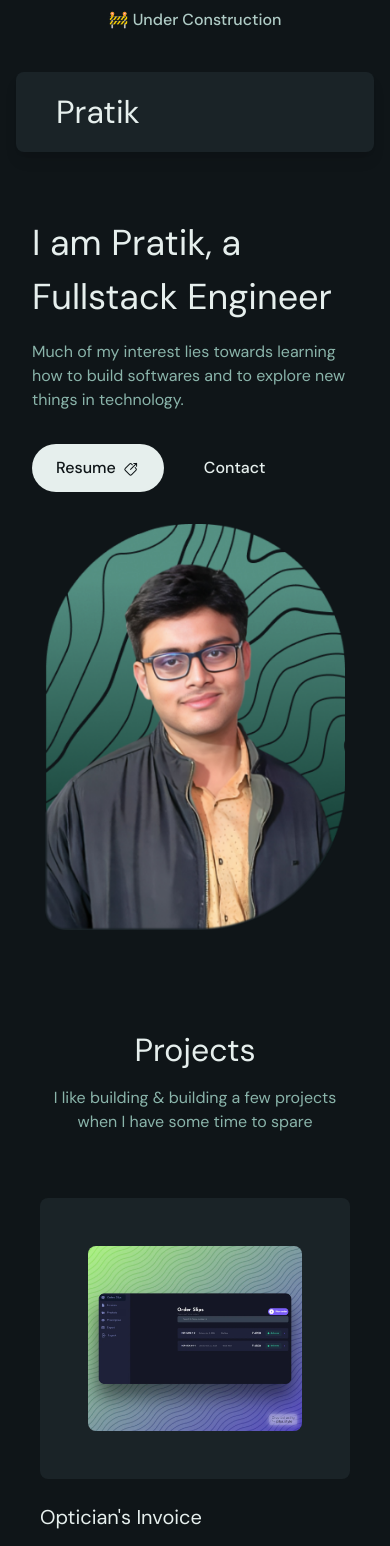
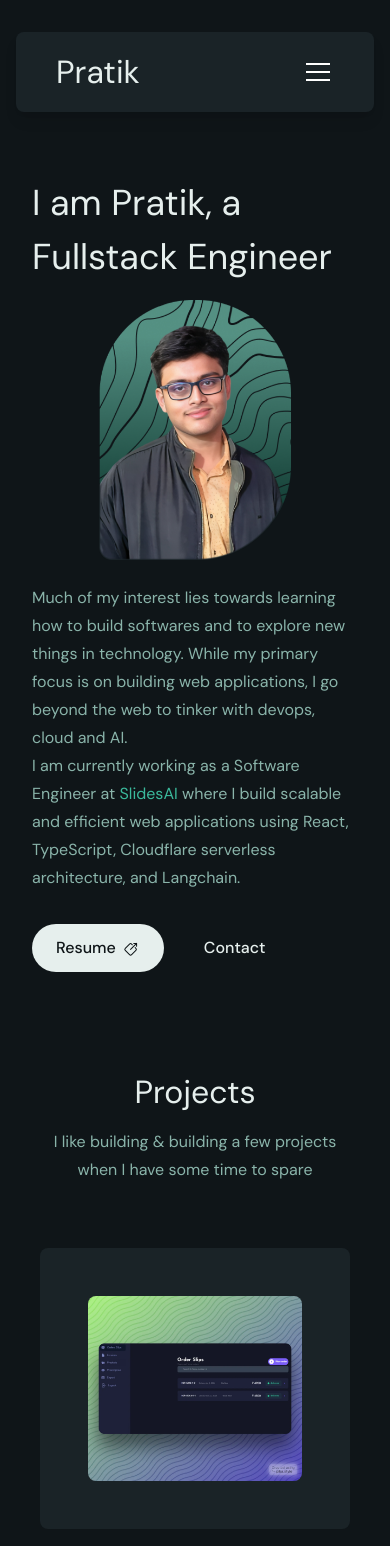
Before and after one commit to pratikdevdas/myportfolio, a Next.js app: page / in a window 390 px wide. Shown: the top 1546 px of the page. Built offline with nearby package versions, Linux system fonts and the light colour scheme.

Commit message:
feat: ✅ improve styles for various screen

```diff
--- a/components/Layout/Hero.tsx
+++ b/components/Layout/Hero.tsx
@@ -14,18 +14,30 @@ const Hero = () => {
   return (
     <section
       ref={ref}
-      className={`flex w-full flex-col max-w-5xl mx-auto items-center justify-between pb-8 pt-16 md:flex-row lg:py-20 px-4 opacity-0 ${
+      className={`flex w-full flex-col mx-auto gap-16 items-center justify-between pb-8 pt-16 lg:pt-32 md:flex-row lg:py-20 px-4 opacity-0 ${
         inView ? 'animate-fade-in-up' : ''
       }`}
     >
       <div className="flex flex-col">
         <div className="flex flex-col">
-          <h1 className="text-4xl md:text-6xl lg:text-7xl max-w-xl mb-4 text-dark-green-50">
+          <h1 className="text-4xl lg:text-5xl xl:text-7xl max-w-xl mb-4 text-dark-green-50 md:mb-7">
            I am Pratik, a Fullstack Engineer
           </h1>
-          <p className="text-base md:text-lg text-dark-green-200 max-w-xl">
+
+          {/* Image positioned between h1 and p on mobile, hidden on md+ */}
+          <div className="flex justify-center mb-6 md:hidden">
+            <Image
+              src={HeroImage}
+              width={350}
+              alt="Pratik's profile picture"
+              className="w-48"
+            />
+          </div>
+
+          <p className="text-base lg:text-lg leading-7 md:leading-8 lg:leading-9 text-dark-green-200 max-w-xl">
             Much of my interest lies towards learning how to build softwares and
-            to explore new things in technology.
+            to explore new things in technology. While my primary focus is on building web applications, I go beyond the web to tinker with devops, cloud and AI.
+            <br /> I am currently working as a Software Engineer at <a href="https://www.slidesai.io/" className="text-green hover:text-light">SlidesAI</a> where I build scalable and efficient web applications using React, TypeScript, Cloudflare serverless architecture, and Langchain.
           </p>
         </div>
         <div className="flex gap-4 mt-8">
@@ -35,11 +47,14 @@ const Hero = () => {
           </Button>
         </div>
       </div>
-      <div className="flex flex-shrink-0 justify-center mt-8 md:mt-0">
+
+      {/* Image positioned on the right for md+ screens, hidden on mobile */}
+      <div className="hidden md:flex flex-shrink-0 justify-center mt-8 md:mt-0">
         <Image
           src={HeroImage}
-          width={300}
+          width={350}
           alt="Pratik's profile picture"
+          className="w-48 md:w-64 lg:w-80 xl:w-96"
         />
       </div>
     </section>
--- a/components/Layout/Navbar.tsx
+++ b/components/Layout/Navbar.tsx
@@ -1,11 +1,19 @@
 import Link from "next/link";
-import React from "react";
+import React, { useState } from "react";
 
 function Navbar() {
+  const [isMobileMenuOpen, setIsMobileMenuOpen] = useState(false);
+
   const handleScroll = (e: React.MouseEvent<HTMLAnchorElement>, id: string) => {
     e.preventDefault();
     const element = document.getElementById(id);
     element?.scrollIntoView({ behavior: "smooth" });
+    // Close mobile menu after clicking a link
+    setIsMobileMenuOpen(false);
+  };
+
+  const toggleMobileMenu = () => {
+    setIsMobileMenuOpen(!isMobileMenuOpen);
   };
 
   return (
@@ -15,6 +23,8 @@ function Navbar() {
           <div className="text-3xl transition-colors text-dark-green-50 hover:text-dark-green-fluorescent">
             <Link href="/">Pratik</Link>
           </div>
+
+          {/* Desktop Navigation */}
           <div className="hidden gap-8 md:flex">
             {["PROJECTS", "CONTACT"].map((item) => (
               <Link
@@ -22,10 +32,8 @@ function Navbar() {
                 href={`/#${item.toLowerCase()}`}
                 onClick={(e) => {
                   if (window.location.pathname !== '/') {
-                    // If not on home page, let Link handle navigation
                     return;
                   }
-                  // If on home page, handle smooth scroll
                   e.preventDefault();
                   handleScroll(e, item.toLowerCase());
                 }}
@@ -35,7 +43,56 @@ function Navbar() {
               </Link>
             ))}
           </div>
+
+          {/* Mobile Menu Button */}
+          <button
+            onClick={toggleMobileMenu}
+            className="md:hidden flex flex-col justify-center items-center w-8 h-8 space-y-1.5"
+            aria-label="Toggle mobile menu"
+          >
+            <span
+              className={`w-6 h-0.5 bg-white transition-all duration-300 ${
+                isMobileMenuOpen ? 'rotate-45 translate-y-2' : ''
+              }`}
+            />
+            <span
+              className={`w-6 h-0.5 bg-white transition-all duration-300 ${
+                isMobileMenuOpen ? 'opacity-0' : ''
+              }`}
+            />
+            <span
+              className={`w-6 h-0.5 bg-white transition-all duration-300 ${
+                isMobileMenuOpen ? '-rotate-45 -translate-y-2' : ''
+              }`}
+            />
+          </button>
         </nav>
+
+        {/* Mobile Navigation Menu */}
+        <div
+          className={`md:hidden overflow-hidden transition-all duration-300 ease-in-out ${
+            isMobileMenuOpen ? 'max-h-48 opacity-100' : 'max-h-0 opacity-0'
+          }`}
+        >
+          <div className="px-6 pb-4 space-y-2">
+            {["PROJECTS", "CONTACT"].map((item) => (
+              <Link
+                key={item}
+                href={`/#${item.toLowerCase()}`}
+                onClick={(e) => {
+                  if (window.location.pathname !== '/') {
+                    return;
+                  }
+                  e.preventDefault();
+                  handleScroll(e, item.toLowerCase());
+                }}
+                className="block py-2 text-base text-white transition-colors hover:text-dark-green-fluorescent border-b border-dark-green-800 last:border-b-0"
+              >
+                {item}
+              </Link>
+            ))}
+          </div>
+        </div>
       </div>
     </div>
   );
--- a/components/Projects.tsx
+++ b/components/Projects.tsx
@@ -32,7 +32,7 @@ const Projects = ({ projects }: ProjectsProps) => {
         <h2 className="font-dm-sans mb-3 text-3xl md:text-5xl lg:text-6xl text-dark-green-50">
           Projects
         </h2>
-        <p className="text-base md:text-lg text-dark-green-200">
+        <p className="text-base lg:text-lg leading-7 md:leading-8 lg:leading-9 text-dark-green-200">
           I like building & building a few projects when I have some time to
           spare
         </p>
@@ -61,15 +61,19 @@ const Project = ({ project }: { project: Project }) => {
   });
 
   return (
+    <Link
+      href={`/projects/${project.id}`}
+      className="block"
+    >
       <div
         ref={ref}
-      className={`space-y-6 opacity-0 ${
+        className={`space-y-6 opacity-0 transition-all duration-300 hover:translate-y-[-8px] ${
           inView ? 'animate-fade-in-up' : ''
         }`}
       >
-      <div className="p-12 bg-dark-green-950 rounded-lg">
+        <div className="p-12 bg-dark-green-950 rounded-lg overflow-hidden group transition-all duration-300 hover:shadow-lg">
           <Image
-          className="rounded-lg"
+            className="rounded-lg transform transition-transform duration-500 group-hover:scale-105"
             width={460}
             height={340}
             src={project.image}
@@ -78,18 +82,15 @@ const Project = ({ project }: { project: Project }) => {
           />
         </div>
         <div className="space-y-3">
-        <Link href={`/projects/${project.id}`}>
           <p className="text-dark-green-50 text-xl hover:text-dark-green-100 duration-300 transition-all font-dm-sans">{project.title}</p>
-        </Link>
           <p className="text-dark-green-200 text-sm">
             {project.description}
           </p>
           <p className="text-dark-green-200 text-sm hover:text-dark-green-50 duration-300 transition-all">
-          <Link href={`/projects/${project.id}`}>
             Learn More &gt;
-          </Link>
           </p>
         </div>
       </div>
+    </Link>
   );
 };
--- a/pages/404.tsx
+++ b/pages/404.tsx
@@ -43,7 +43,7 @@ export default function Error() {
 
               <div className="text-center opacity-0 animate-fade-in-up" style={{ animationDelay: '200ms' }}>
                 <h1 className="mb-6 text-3xl font-bold md:text-4xl">Page Not Found</h1>
-                <p className="text-gray-300 mb-8 text-lg">The page you are looking for might have been removed, had its name changed, or is temporarily unavailable.</p>
+                <p className="text-base lg:text-lg leading-7 md:leading-8 lg:leading-9 text-dark-green-200 max-w-xl mb-8">The page you are looking for might have been removed, had its name changed, or is temporarily unavailable.</p>
 
                 <Button onClick={handleBack}>
                   <HomeIcon className="h-5 w-5" />
--- a/pages/index.tsx
+++ b/pages/index.tsx
@@ -26,12 +26,8 @@ export default function Home(props: any) {
         }}
       />
       <div className="bg-dark-green-1000 text-base md:text-lg lg:text-xl">
-        <div className="bg-yellow-500 text-black py-2 px-4 text-center font-medium text-dark-green-100">
-          <p>🚧 Under Construction</p>
-        </div>
-
         <div className="">
-          <div className="mx-auto py-8 md:py-12 px-4 max-w-[660px] lg:max-w-[900px] xl:max-w-[1184px]">
+          <div className="mx-auto py-8 md:py-12 px-4 max-w-4xl lg:max-w-5xl xl:max-w-[1184px]">
             <Navbar />
             <Hero />
             <div id="projects">
@@ -44,7 +40,7 @@ export default function Home(props: any) {
           <Footer />
         </div>
         <div className="flex justify-center border-t-2 border-t-g700  text-center text-lg text-light md:text-xl">
-          <p className="py-3">
+          <p className="py-3 text-base lg:text-lg leading-7 md:leading-8 lg:leading-9 text-dark-green-200 max-w-xl">
             Made with ❤️ by{" "}
             <a
               href="https://www.pratikdevdas.com"
--- a/pages/projects/[project].tsx
+++ b/pages/projects/[project].tsx
@@ -56,10 +56,6 @@ const Post = ({
       />
 
       <div className="min-h-screen bg-dark-green-1000">
-        <div className="bg-yellow-500 text-black px-4 py-2 text-center font-medium text-dark-green-100">
-          <p>🚧 Under Construction</p>
-        </div>
-
         <div className="mx-auto max-w-[660px] px-4 py-8 md:py-12 lg:max-w-[900px] xl:max-w-[1184px]">
           <Navbar />
           <main className="font-dm-sans text-light">
@@ -88,7 +84,7 @@ const Post = ({
                     <h1 className="text-2xl text-dark-green-50 md:text-3xl lg:text-4xl">
                       {title}
                     </h1>
-                    <p className="text-base md:text-lg text-dark-green-300">
+                    <p className="text-base lg:text-lg leading-7 md:leading-8 lg:leading-9 text-dark-green-200 max-w-xl">
                       {description}
                     </p>
 
```
Lines whose indentation alone changed are shown as unchanged.
